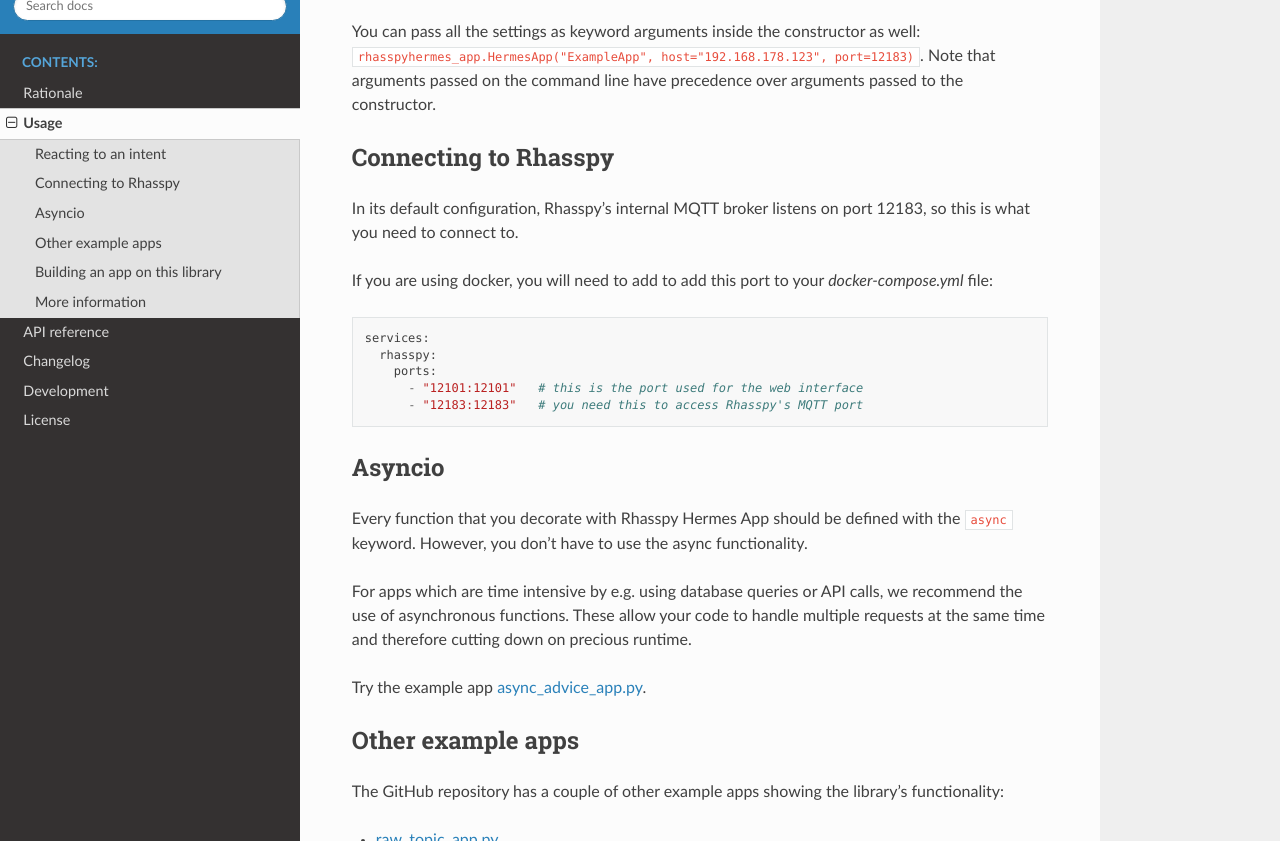
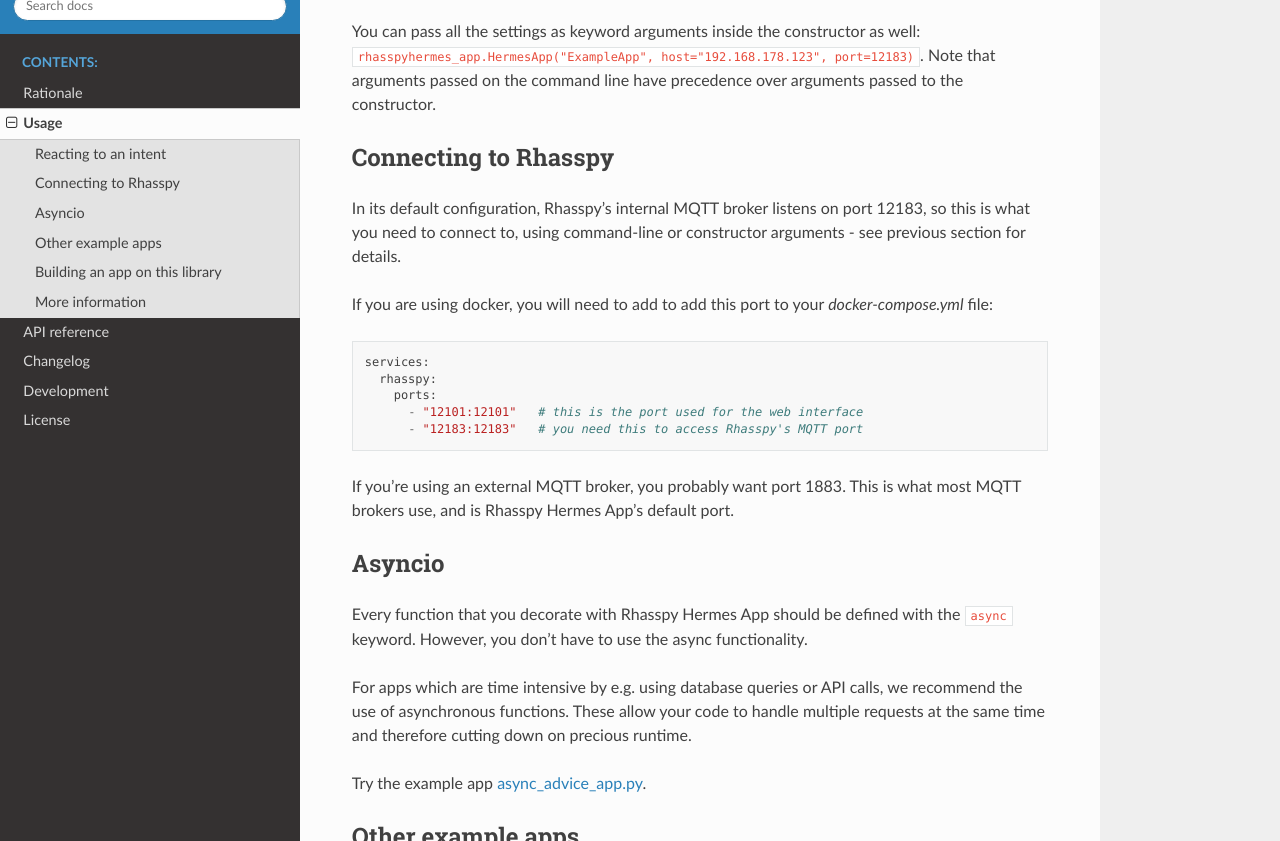
Before and after one commit to rhasspy/rhasspy-hermes-app, a Sphinx documentation site: the page built from docs/usage.rst, in a window 1280 px wide and 900 px high, scrolled down 869 px, cut to the strip 59-900 px from the top of the window. Built offline with Sphinx 7.4.7 and the Read the Docs theme 2.0.0, drawn with Linux system fonts in a browser that asks for light colours; the version number could not be read and is left out.

Commit message:
Further doc update re: MQTT ports.

```diff
--- a/docs/usage.rst
+++ b/docs/usage.rst
@@ -39,7 +39,7 @@
 Connecting to Rhasspy
 *********************
 
-In its default configuration, Rhasspy's internal MQTT broker listens on port 12183, so this is what you need to connect to.
+In its default configuration, Rhasspy's internal MQTT broker listens on port 12183, so this is what you need to connect to, using command-line or constructor arguments - see previous section for details.
 
 If you are using docker, you will need to add to add this port to your `docker-compose.yml` file:
 
@@ -50,6 +50,8 @@
       ports:
         - "12101:12101"   # this is the port used for the web interface
         - "12183:12183"   # you need this to access Rhasspy's MQTT port
+
+If you're using an external MQTT broker, you probably want port 1883.  This is what most MQTT brokers use, and is Rhasspy Hermes App's default port.
 
 
 *******
```
